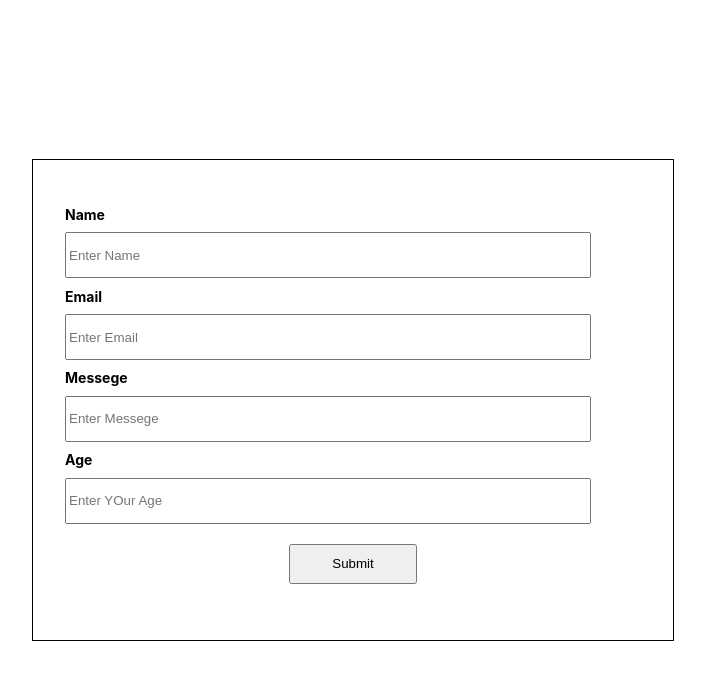
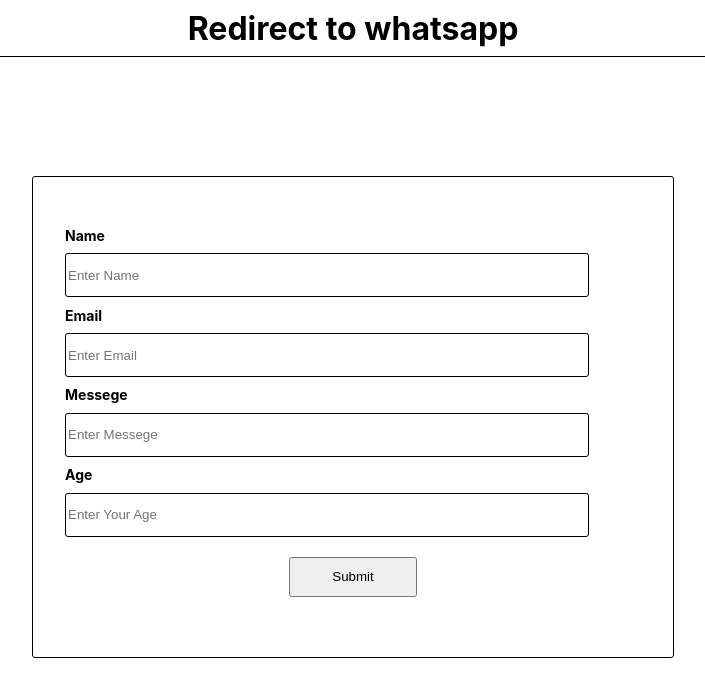
Before and after one commit to ramavatarmeena99/Avatar-Redirect-Whatsapp, a React (Create React App) app: page / in a window 1280 px wide. Shown: the top 696 px of the page, without its empty margins (287-992 px from the left). Built offline with nearby package versions, Linux system fonts and the light colour scheme.

Commit message:
styled-component add

```diff
--- a/package.json
+++ b/package.json
@@ -9,6 +9,7 @@
     "react": "^18.2.0",
     "react-dom": "^18.2.0",
     "react-scripts": "5.0.1",
+    "styled-components": "^5.3.6",
     "web-vitals": "^2.1.4"
   },
   "scripts": {
--- /dev/null
+++ b/src/Components/Header.js
@@ -0,0 +1,9 @@
+import React from 'react'
+
+export default function Header() {
+  return (
+    <div style={{width:"100%",height:"7vh",display:"flex",alignItems:"center",justifyContent:"center",borderBottom:"1px solid black"}}>
+<h1>Redirect to whatsapp</h1>
+    </div>
+  )
+}
--- a/src/Components/Home.js
+++ b/src/Components/Home.js
@@ -1,4 +1,6 @@
 import React, { useState } from "react";
+import styled from "styled-components";
+import Header from "./Header";
 
 export default function Home() {
   const [user_Name, setuser_name] = useState("");
@@ -24,116 +26,94 @@
     window.open(url, "_blank");
   };
   return (
-    <div
-      style={{
-        width: "100%",
-        height: "100vh",
-        display: "flex",
-        alignItems: "center",
-        justifyContent: "center",
-      }}
-    >
-      <div
-        style={{
-          width: "50%",
-          height: "60vh",
-          display: "flex",
-          flexDirection: "column",
-          alignItems: "center",
-          justifyContent: "center",
-          border: "1px solid black",
-        }}
-      >
-        <div
-          style={{
-            width: "90%",
-            height: "auto",
-            display: "flex",
-            flexDirection: "column",
-            alignItems: "flex-start",
-            justifyContent: "center",
-          }}
-        >
+    <>
+     <Header/>
+
+<MainContainer>
+      <ForMiddleDiv>
+        <UserDetails>
           <h1 style={{ fontSize: "14px" }}>Name</h1>
-          <input
+          <Input
             value={user_Name}
             onChange={(e) => setuser_name(e.target.value)}
-            style={{ width: "90%", height: "40px" }}
             type="text"
             placeholder="Enter Name"
           />
-        </div>
-        <div
-          style={{
-            width: "90%",
-            height: "auto",
-            display: "flex",
-            flexDirection: "column",
-            alignItems: "flex-start",
-            justifyContent: "center",
-          }}
-        >
+        </UserDetails>
+        <UserDetails>
           <h1 style={{ fontSize: "14px" }}>Email</h1>
-          <input
+          <Input
             value={user_email}
             onChange={(e) => setuser_email(e.target.value)}
-            style={{ width: "90%", height: "40px" }}
             type="text"
             placeholder="Enter Email"
           />
-        </div>
-        <div
-          style={{
-            width: "90%",
-            height: "auto",
-            display: "flex",
-            flexDirection: "column",
-            alignItems: "flex-start",
-            justifyContent: "center",
-          }}
-        >
+        </UserDetails>
+        <UserDetails>
           <h1 style={{ fontSize: "14px" }}>Messege</h1>
-          <input
+          <Input
             value={user_messege}
             onChange={(e) => setuser_messege(e.target.value)}
-            style={{ width: "90%", height: "40px" }}
             type="text"
             placeholder="Enter Messege"
           />
-        </div>
+        </UserDetails>
 
-        <div
-          style={{
-            width: "90%",
-            height: "auto",
-            display: "flex",
-            flexDirection: "column",
-            alignItems: "flex-start",
-            justifyContent: "center",
-          }}
-        >
+        <UserDetails>
           <h1 style={{ fontSize: "14px" }}>Age</h1>
-          <input
+          <Input
             value={user_age}
             onChange={(e) => setuser_age(e.target.value)}
-            style={{ width: "90%", height: "40px" }}
-            type="text"
-            placeholder="Enter YOur Age"
+            type="number"
+            placeholder="Enter Your Age"
           />
-        </div>
+        </UserDetails>
 
-        <button
-          style={{
-            width: "20%",
-            height: "40px",
-            margin: "20px",
-            cursor: "pointer",
-          }}
-          onClick={sendResponse}
-        >
-          Submit
-        </button>
-      </div>
-    </div>
+        <Button onClick={sendResponse}>Submit</Button>
+      </ForMiddleDiv>
+    </MainContainer>
+    </>
+
   );
 }
+
+const MainContainer = styled.div`
+  width: 100%;
+  height: 90vh;
+  display: flex;
+  align-items: center;
+  justify-content: center;
+`;
+
+const ForMiddleDiv = styled.div`
+  width: 50%;
+  height: 60vh;
+  display: flex;
+  flex-direction: column;
+  align-items: center;
+  justify-content: center;
+  border: 1px solid black;
+  border-radius:3px ;
+
+`;
+const UserDetails = styled.div`
+  width: 90%;
+  height: auto;
+  display: flex;
+  flex-direction: column;
+  align-items: flex-start;
+  justify-content: center;
+`;
+const Button = styled.button`
+  width: 20%;
+  height: 40px;
+  margin: 20px;
+  cursor: pointer;
+`;
+
+const Input = styled.input`
+  width: 90%;
+  height: 40px;
+  border-radius:3px ;
+  border:1px solid black ;
+`;
```
Also changed, not shown: 1 other file (tests, documents, lock files or other folders).
